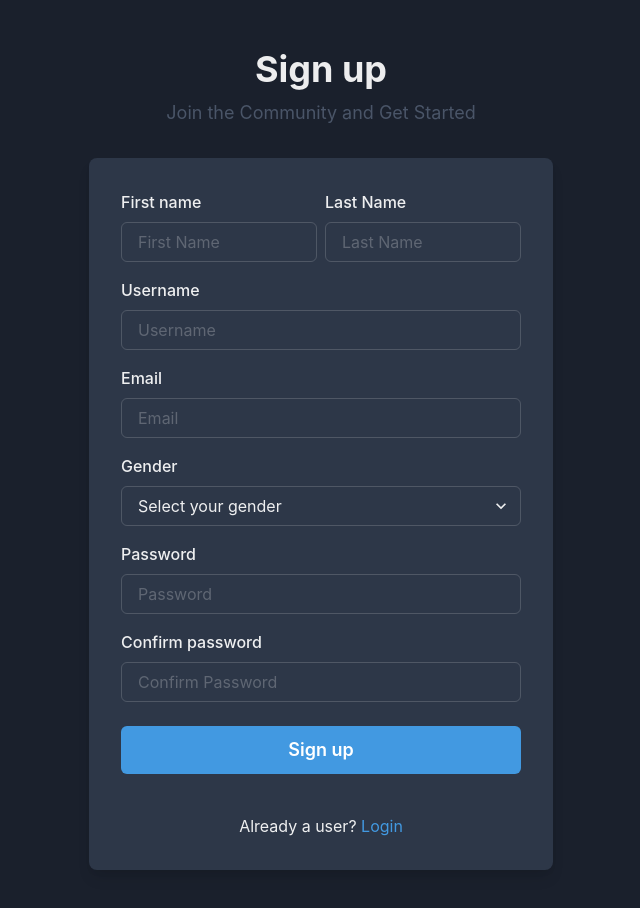
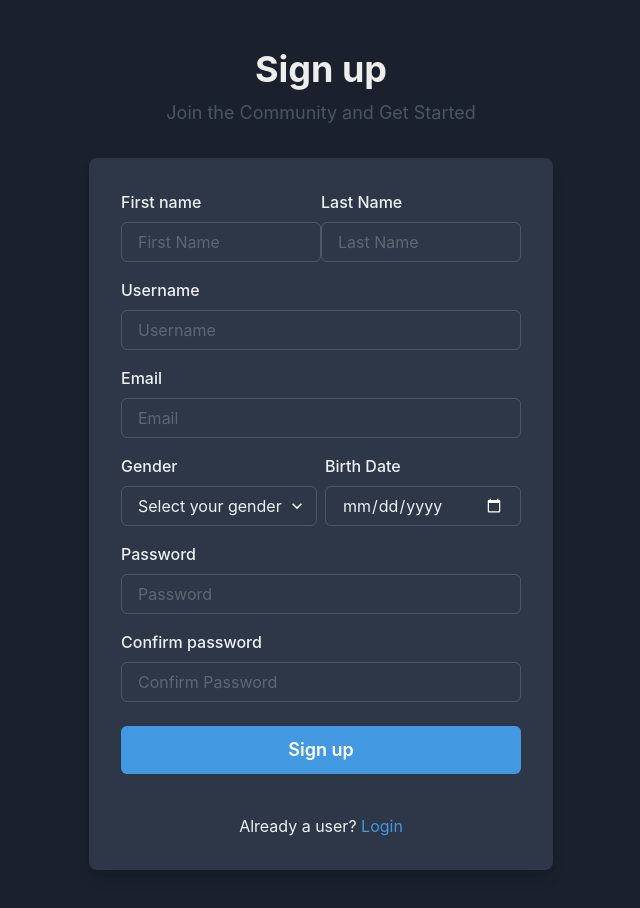
Before and after one commit to scridonlucas/discusso-frontend, a React (Vite) app: page /signup in a window 1280 px wide. Shown: the top 908 px of the page, without its empty margins (319-959 px from the left). Built offline with nearby package versions, Linux system fonts and the light colour scheme.

Commit message:
add date input, validation for date, min age is 16, trying to fix visual bug when displaying errors on inputs

```diff
--- a/src/components/Forms/RegisterForm/RegisterForm.tsx
+++ b/src/components/Forms/RegisterForm/RegisterForm.tsx
@@ -13,6 +13,7 @@ import {
   Input,
   FormErrorMessage,
   Select,
+  Flex,
 } from '@chakra-ui/react';
 
 import { useForm, SubmitHandler } from 'react-hook-form';
@@ -34,8 +35,25 @@ const RegistrationForm = () => {
       return 'Passwords do no match';
     }
   };
+
+  const validateBirthDate = (value: string) => {
+    const currentDate = new Date();
+    const userBirthDate = new Date(value);
+    console.log(value);
+    const age = currentDate.getFullYear() - userBirthDate.getFullYear();
+    if (age < 16) {
+      return 'User must be at least 16 years old.';
+    }
+
+    if (age > 130) {
+      return 'Invalid date';
+    }
+    return true;
+  };
+
   const onSubmit: SubmitHandler<User> = (data) => {
     console.log(data);
+    console.log(typeof data.birthDate);
   };
 
   return (
@@ -47,7 +65,7 @@ const RegistrationForm = () => {
     >
       <form onSubmit={handleSubmit(onSubmit)}>
         <Stack spacing={4}>
-          <HStack>
+          <Flex>
             <Box>
               <FormControl isInvalid={!!errors.firstName}>
                 <FormLabel htmlFor="firstName">First name</FormLabel>
@@ -74,7 +92,7 @@ const RegistrationForm = () => {
                 </FormErrorMessage>
               </FormControl>
             </Box>
-          </HStack>
+          </Flex>
           <FormControl isInvalid={!!errors.username}>
             <FormLabel htmlFor="username">Username</FormLabel>
             <Input
@@ -97,7 +115,7 @@ const RegistrationForm = () => {
               {errors.email && errors.email.message}
             </FormErrorMessage>
           </FormControl>
-
+          <HStack>
             <FormControl isInvalid={!!errors.gender}>
               <FormLabel htmlFor="gender">Gender</FormLabel>
               <Select
@@ -115,7 +133,22 @@ const RegistrationForm = () => {
                 {errors.gender && errors.gender.message}
               </FormErrorMessage>
             </FormControl>
-
+            <FormControl isInvalid={!!errors.birthDate}>
+              <FormLabel htmlFor="birthDate">Birth Date</FormLabel>
+              <Input
+                id="birthDate"
+                type="date"
+                placeholder="Birth Date"
+                {...register('birthDate', {
+                  required: 'Birth Date is required.',
+                  validate: validateBirthDate,
+                })}
+              />
+              <FormErrorMessage>
+                {errors.birthDate && errors.birthDate.message}
+              </FormErrorMessage>
+            </FormControl>
+          </HStack>
           <FormControl isInvalid={!!errors.password}>
             <FormLabel htmlFor="firstName">Password</FormLabel>
             <Input
--- a/src/types.ts
+++ b/src/types.ts
@@ -4,6 +4,7 @@ export interface User {
   username: string;
   email: string;
   gender: Gender;
+  birthDate: string;
   password: string;
   confirmPassword: string;
 }
```
Lines whose indentation alone changed are shown as unchanged.
